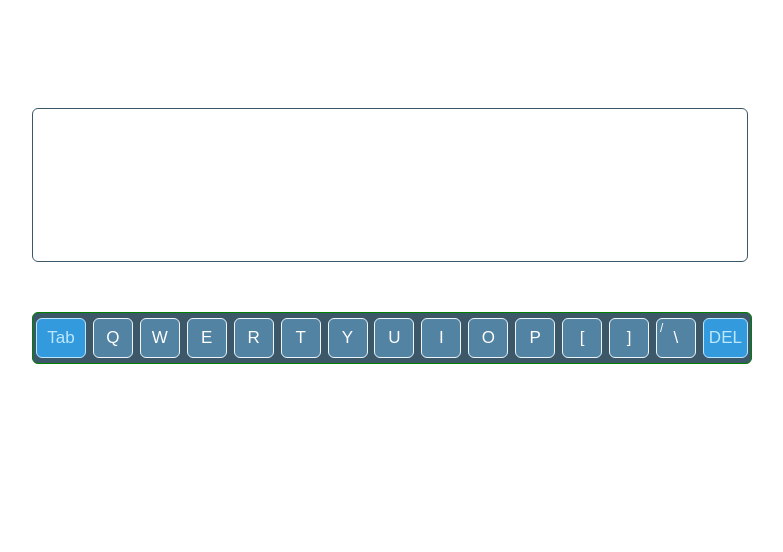
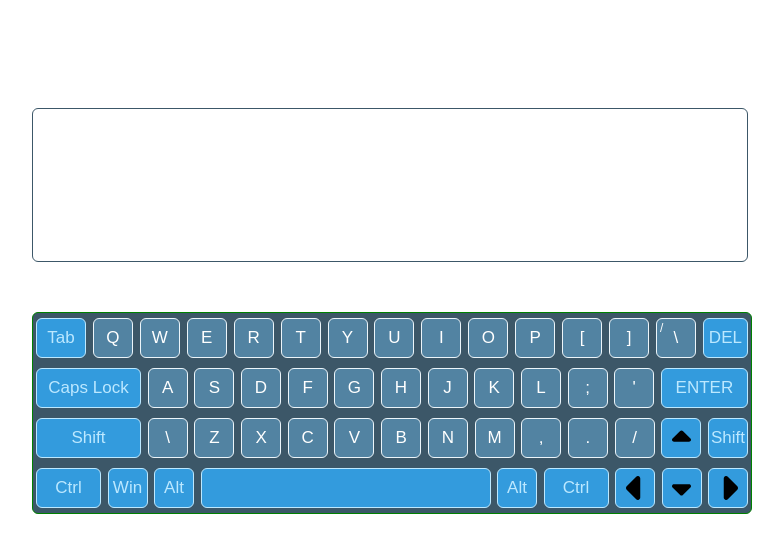
Before and after one commit to favoritewillow/virtual-keyboard, a website: page virtual-keyboard/index.html in a window 1280 px wide. Shown: the whole page, without its empty margins (248-1031 px from the left). Drawn offline with Linux system fonts and the light colour scheme.

Commit message:
fix: update keys, remove styles (Sunday 30.04.2023 18:01pm)

```diff
--- a/virtual-keyboard/app_four.js
+++ b/virtual-keyboard/app_four.js
@@ -13,7 +13,43 @@ const lineSecondJSON = {
   itemBracketLeft: "[",
   itemBracketRight: "]",
   itemReverseSlash: "\\",
-  itemDel: "DEL"
+  itemDel: "DEL",
+  itemCapsLock: "Caps Lock",
+  itemA: "A",
+  itemS: "S",
+  itemD: "D",
+  itemF: "F",
+  itemG: "G",
+  itemH: "H",
+  itemJ: "J",
+  itemK: "K",
+  itemL: "L",
+  itemSemicolon: ";",
+  itemCommaTop: "'",
+  itemEnter: "ENTER",
+  itemShift: "Shift",
+  itemReverseSlashleft: "\\",
+  itemZ: "Z",
+  itemX: "X",
+  itemC: "C",
+  itemV: "V",
+  itemB: "B",
+  itemN: "N",
+  itemM: "M",
+  itemComma: ",",
+  itemDot: ".",
+  itemSlash: "/",
+  itemArrowUp: " ",
+  itemShiftSmall: "Shift",
+  itemCtrlLeft: "Ctrl",
+  itemWin: "Win",
+  itemAltleft: "Alt",
+  itemSpace: " ",
+  itemAltRight: "Alt",
+  itemCtrlRight: "Ctrl",
+  itemArrowLeft: " ",
+  itemArrowDown: " ",
+  itemArrowRight: " "
 };
 
 const CssClasses = {
@@ -31,7 +67,6 @@ const CssClasses = {
   DEL: "del",
   ENTER: "enter",
   SHIFT: "shift",
-  SMALL_SHIFT: "control-key",
   CTRL: "ctrl",
   SPACE: "space",
 }
@@ -68,8 +103,59 @@ const buttonDel = buttons.itemDel;
 buttonDel.classList.add(CssClasses.CONTROL_KEY);
 buttonDel.classList.add(CssClasses.DEL);
 
+const buttonCapsLock = buttons.itemCapsLock;
+buttonCapsLock.classList.add(CssClasses.CONTROL_KEY);
+buttonCapsLock.classList.add(CssClasses.CAPS_LOCK);
 
-const keyToRemove = "itemReverseSlash"; // Замените это свойство на свой ключ объекта, который вы хотите удалить
+const buttonEnter = buttons.itemEnter;
+buttonEnter.classList.add(CssClasses.CONTROL_KEY);
+buttonEnter.classList.add(CssClasses.ENTER);
+
+const buttonShift = buttons.itemShift;
+buttonShift.classList.add(CssClasses.CONTROL_KEY);
+buttonShift.classList.add(CssClasses.SHIFT);
+
+const buttonShiftSmall = buttons.itemShiftSmall;
+buttonShiftSmall.classList.add(CssClasses.CONTROL_KEY);
+
+const buttonCtrlLeft = buttons.itemCtrlLeft;
+buttonCtrlLeft.classList.add(CssClasses.CONTROL_KEY);
+buttonCtrlLeft.classList.add(CssClasses.CTRL);
+
+const buttonWin = buttons.itemWin;
+buttonWin.classList.add(CssClasses.CONTROL_KEY);
+
+const buttonAltLeft = buttons.itemAltleft;
+buttonAltLeft.classList.add(CssClasses.CONTROL_KEY);
+
+const buttonSpace = buttons.itemSpace;
+buttonSpace.classList.add(CssClasses.CONTROL_KEY);
+buttonSpace.classList.add(CssClasses.SPACE);
+
+const buttonAltRight = buttons.itemAltRight;
+buttonAltRight.classList.add(CssClasses.CONTROL_KEY);
+
+const buttonCtrlRight = buttons.itemCtrlRight;
+buttonCtrlRight.classList.add(CssClasses.CONTROL_KEY);
+buttonCtrlRight.classList.add(CssClasses.CTRL);
+
+const buttonArrowUp = buttons.itemArrowUp;
+buttonArrowUp.classList.add(CssClasses.CONTROL_KEY);
+buttonArrowUp.innerHTML = "<img src='images/arrow-up.svg'>";
+
+const buttonArrowLeft = buttons.itemArrowLeft;
+buttonArrowLeft.classList.add(CssClasses.CONTROL_KEY);
+buttonArrowLeft.innerHTML = "<img src='images/arrow-left.svg'>";
+
+const buttonArrowDown = buttons.itemArrowDown;
+buttonArrowDown.classList.add(CssClasses.CONTROL_KEY);
+buttonArrowDown.innerHTML = "<img src='images/arrow-down.svg'>";
+
+const buttonArrowRight = buttons.itemArrowRight;
+buttonArrowRight.classList.add(CssClasses.CONTROL_KEY);
+buttonArrowRight.innerHTML = "<img src='images/arrow-right.svg'>";
+
+const keyToRemove = "itemReverseSlash";
 const buttonToRemove = buttons[keyToRemove];
 if (buttonToRemove) {
   buttonToRemove.remove();
@@ -85,7 +171,7 @@ const divTopSymbol = document.createElement("span");
   divTopSymbol.innerHTML = "/";
   newButtonReverseSlash.appendChild(divTopSymbol);
 
-keyboard.insertBefore(newButtonReverseSlash, buttons.itemDel); // вставляем кнопку перед кнопкой "itemW"
+keyboard.insertBefore(newButtonReverseSlash, buttons.itemDel);
 buttons.itemReverseSlash = newButtonReverseSlash;
 
 Object.values(buttons).forEach(button => {
@@ -107,6 +193,45 @@ document.addEventListener("keydown", event => {
   if (event.key === "\\" && buttons.itemReverseSlash) {
     buttons.itemReverseSlash.classList.add("key-highlights");
   }
+  if (event.key === "CapsLock" && buttons.itemCapsLock) {
+    buttons.itemCapsLock.classList.add("key-highlights");
+  }
+  if (event.key === "Control" && buttons.itemCtrlLeft) {
+    buttons.itemCtrlLeft.classList.add("key-highlights");
+  }
+  if (event.key === "Control" && buttons.itemCtrlRight) {
+    buttons.itemCtrlRight.classList.add("key-highlights");
+  }
+  if (event.key === "Meta" && buttons.itemWin) {
+    buttons.itemWin.classList.add("key-highlights");
+  }
+  if (event.key === "Enter" && buttons.itemEnter) {
+    buttons.itemEnter.classList.add("key-highlights");
+  }
+  if (event.key === " " && buttons.itemSpace) {
+    buttons.itemSpace.classList.add("key-highlights");
+  }
+  if (event.key === "Alt" && buttons.itemAltRight) {
+    buttons.itemAltRight.classList.add("key-highlights");
+  }
+  if (event.key === "Shift" && buttons.itemShiftSmall) {
+    buttons.itemShiftSmall.classList.add("key-highlights");
+  }
+  if (event.key === "ArrowUp" && buttons.itemArrowUp) {
+    buttons.itemArrowUp.classList.add("key-highlights");
+  }
+  if (event.key === "ArrowDown" && buttons.itemArrowDown) {
+    buttons.itemArrowDown.classList.add("key-highlights");
+  }
+  if (event.key === "ArrowLeft" && buttons.itemArrowLeft) {
+    buttons.itemArrowLeft.classList.add("key-highlights");
+  }
+  if (event.key === "ArrowRight" && buttons.itemArrowRight) {
+    buttons.itemArrowRight.classList.add("key-highlights");
+  }
+
+
+
 
 
 });
@@ -118,20 +243,3 @@ document.addEventListener("keydown", event => {
     button.classList.add("key-highlights");
   }
 });
-
-
-/*
-const buttonSymbol = document.createElement("button");
-  buttonSymbol.className = CssClasses.SYMBOLS;
-  keyboard.appendChild(buttonSymbol);
-
-  const divTopSymbol = document.createElement("div");
-  divTopSymbol.className = CssClasses.TOP_LEFT_SYMBOL;
-  divTopSymbol.innerHTML = "/";
-  buttonSymbol.appendChild(divTopSymbol);
-
-  const divCenterSymbol = document.createElement("div");
-  divCenterSymbol.className = CssClasses.CENTER_SYMBOL;
-  divCenterSymbol.innerHTML = "\\";
-  buttonSymbol.appendChild(divCenterSymbol);
-*/
--- a/virtual-keyboard/sass/components/_dissimilar.scss
+++ b/virtual-keyboard/sass/components/_dissimilar.scss
@@ -26,11 +26,3 @@
 .space {
   width: 29rem;
 }
-
-.left-button {
-  margin-left: 0;
-}
-
-.right-button {
-  margin-right: 0;
-}
```
Also changed, not shown: virtual-keyboard/sass/style.css, 1 other file.
